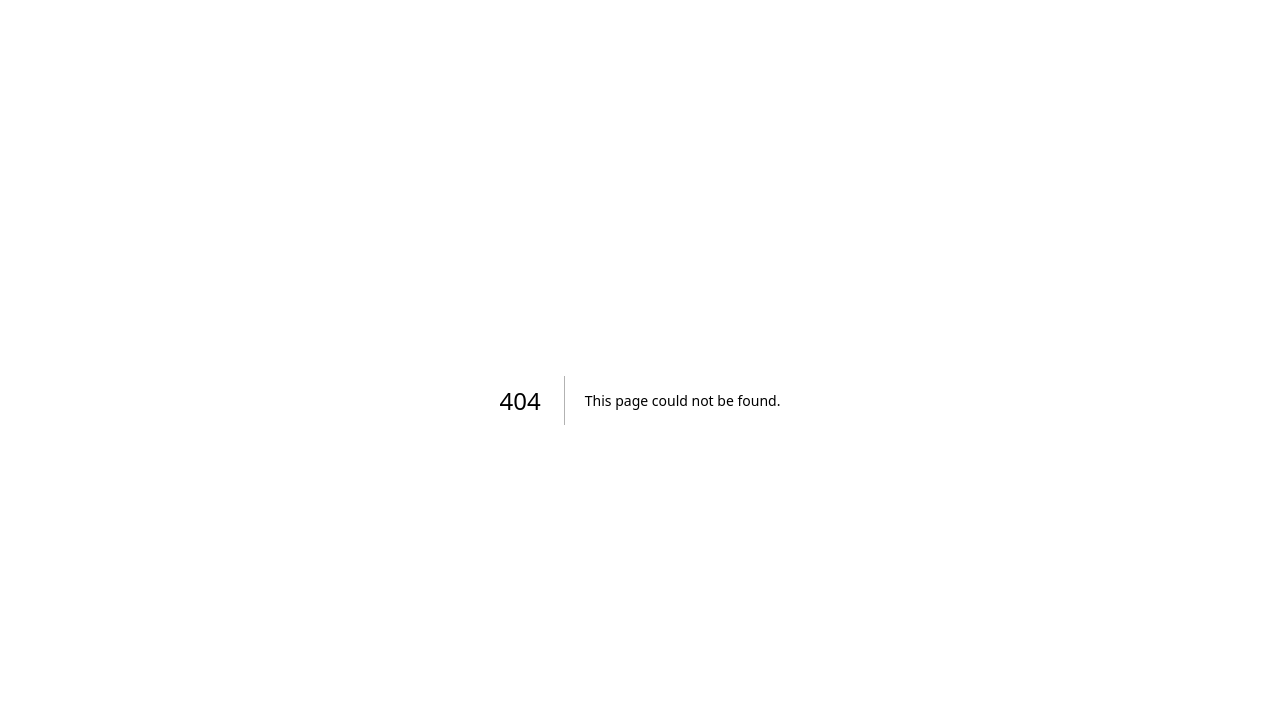
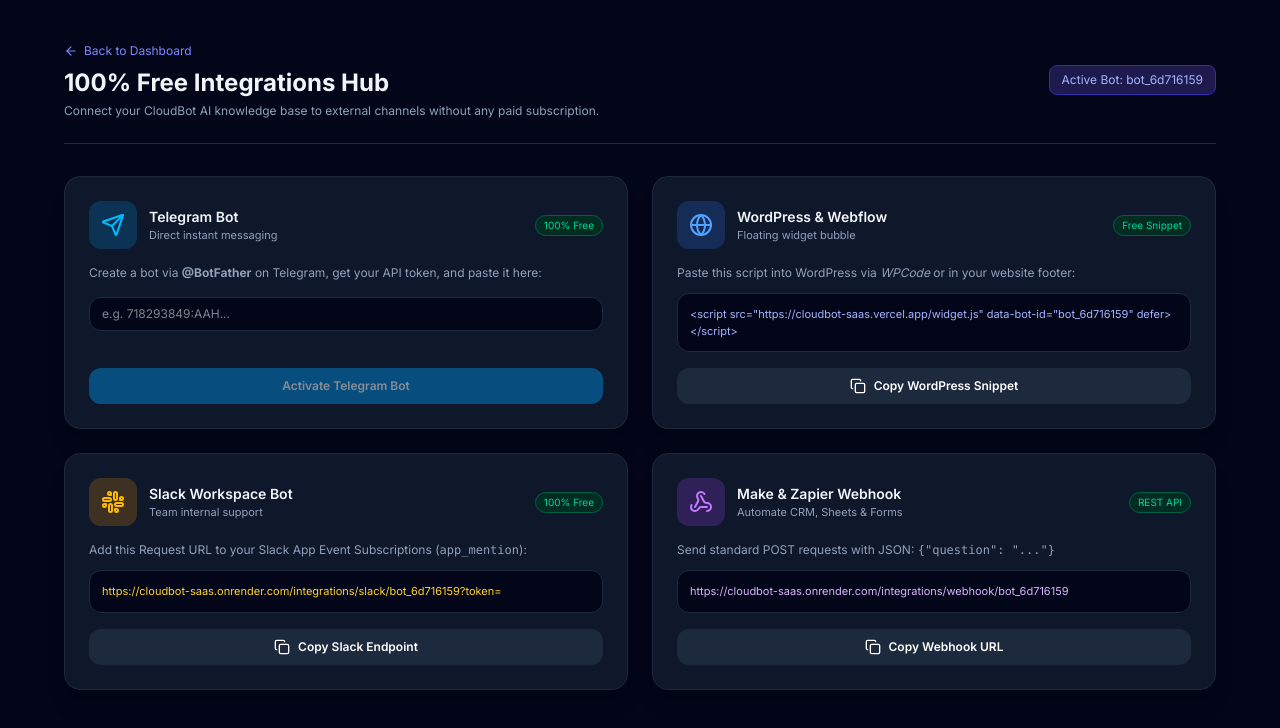
Before and after one commit to satyamlokhande25-maker/cloudbot-saas, a Next.js app in the folder frontend/: page /integrations in a window 1280 px wide. Before the commit this address had no page. Shown: the top 728 px of the page. Built offline with nearby package versions, Linux system fonts and the light colour scheme.

Commit message:
Add full suite of free integrations: Telegram, WordPress, Slack, and Webhooks

```diff
--- /dev/null
+++ b/frontend/src/app/integrations/page.tsx
@@ -0,0 +1,201 @@
+"use client";
+
+import React, { useState } from "react";
+import { Send, Globe, Slack, Webhook, CheckCircle2, Copy, ArrowLeft } from "lucide-react";
+import Link from "next/link";
+
+export default function IntegrationsPage() {
+  const [tgToken, setTgToken] = useState("");
+  const [slackToken, setSlackToken] = useState("");
+  const [tgConnected, setTgConnected] = useState(false);
+  const [copiedKey, setCopiedKey] = useState<string | null>(null);
+
+  const BOT_ID = "bot_6d716159"; // Default active bot
+  const BASE_URL = "https://cloudbot-saas.onrender.com";
+
+  const tgWebhookUrl = `${BASE_URL}/integrations/telegram/${BOT_ID}?token=${tgToken}`;
+  const slackWebhookUrl = `${BASE_URL}/integrations/slack/${BOT_ID}?token=${slackToken}`;
+  const customWebhookUrl = `${BASE_URL}/integrations/webhook/${BOT_ID}`;
+  const wpSnippet = `<script src="https://cloudbot-saas.vercel.app/widget.js" data-bot-id="${BOT_ID}" defer></script>`;
+
+  const copyToClipboard = (text: string, key: string) => {
+    navigator.clipboard.writeText(text);
+    setCopiedKey(key);
+    setTimeout(() => setCopiedKey(null), 2000);
+  };
+
+  const handleConnectTelegram = async () => {
+    if (!tgToken.trim()) return;
+    try {
+      const url = `https://api.telegram.org/bot${tgToken}/setWebhook?url=${encodeURIComponent(tgWebhookUrl)}`;
+      const res = await fetch(url);
+      const data = await res.json();
+      if (data.ok) setTgConnected(true);
+      else alert("Telegram Error: " + data.description);
+    } catch (e) {
+      alert("Failed to connect Telegram webhook.");
+    }
+  };
+
+  return (
+    <div className="min-h-screen bg-slate-950 text-slate-100 p-6 md:p-10">
+      <div className="max-w-6xl mx-auto space-y-8">
+
+        {/* Header */}
+        <div className="flex items-center justify-between border-b border-slate-800 pb-6">
+          <div>
+            <Link href="/" className="inline-flex items-center gap-1.5 text-xs text-indigo-400 hover:underline mb-2">
+              <ArrowLeft className="w-3.5 h-3.5" /> Back to Dashboard
+            </Link>
+            <h1 className="text-2xl font-bold">100% Free Integrations Hub</h1>
+            <p className="text-xs text-slate-400 mt-1">Connect your CloudBot AI knowledge base to external channels without any paid subscription.</p>
+          </div>
+          <span className="text-xs bg-indigo-950 text-indigo-300 border border-indigo-800 px-3 py-1.5 rounded-lg font-mono">
+            Active Bot: {BOT_ID}
+          </span>
+        </div>
+
+        {/* Integrations Grid */}
+        <div className="grid grid-cols-1 md:grid-cols-2 gap-6">
+
+          {/* 1. Telegram Bot */}
+          <div className="bg-slate-900 border border-slate-800 rounded-2xl p-6 flex flex-col justify-between shadow-xl">
+            <div>
+              <div className="flex items-center justify-between mb-4">
+                <div className="flex items-center gap-3">
+                  <div className="p-3 bg-sky-500/20 text-sky-400 rounded-xl">
+                    <Send className="w-6 h-6" />
+                  </div>
+                  <div>
+                    <h3 className="font-semibold text-sm">Telegram Bot</h3>
+                    <p className="text-[11px] text-slate-400">Direct instant messaging</p>
+                  </div>
+                </div>
+                <span className="text-[10px] bg-emerald-950 border border-emerald-800 text-emerald-400 px-2 py-0.5 rounded-full">
+                  100% Free
+                </span>
+              </div>
+              <p className="text-xs text-slate-400 mb-4">
+                Create a bot via <strong>@BotFather</strong> on Telegram, get your API token, and paste it here:
+              </p>
+              <input
+                type="text"
+                value={tgToken}
+                onChange={(e) => setTgToken(e.target.value)}
+                placeholder="e.g. 718293849:AAH..."
+                className="w-full bg-slate-950 border border-slate-800 rounded-xl px-3 py-2 text-xs text-white mb-3"
+              />
+            </div>
+            <button
+              onClick={handleConnectTelegram}
+              disabled={!tgToken.trim() || tgConnected}
+              className="w-full py-2.5 bg-sky-600 hover:bg-sky-500 disabled:opacity-50 text-white rounded-xl text-xs font-semibold flex items-center justify-center gap-2"
+            >
+              {tgConnected ? <><CheckCircle2 className="w-4 h-4" /> Connected to Telegram</> : "Activate Telegram Bot"}
+            </button>
+          </div>
+
+          {/* 2. WordPress Embed */}
+          <div className="bg-slate-900 border border-slate-800 rounded-2xl p-6 flex flex-col justify-between shadow-xl">
+            <div>
+              <div className="flex items-center justify-between mb-4">
+                <div className="flex items-center gap-3">
+                  <div className="p-3 bg-blue-500/20 text-blue-400 rounded-xl">
+                    <Globe className="w-6 h-6" />
+                  </div>
+                  <div>
+                    <h3 className="font-semibold text-sm">WordPress & Webflow</h3>
+                    <p className="text-[11px] text-slate-400">Floating widget bubble</p>
+                  </div>
+                </div>
+                <span className="text-[10px] bg-emerald-950 border border-emerald-800 text-emerald-400 px-2 py-0.5 rounded-full">
+                  Free Snippet
+                </span>
+              </div>
+              <p className="text-xs text-slate-400 mb-3">
+                Paste this script into WordPress via <em>WPCode</em> or in your website footer:
+              </p>
+              <div className="bg-slate-950 p-3 rounded-xl border border-slate-800 text-[11px] font-mono text-indigo-300 break-all mb-4">
+                {wpSnippet}
+              </div>
+            </div>
+            <button
+              onClick={() => copyToClipboard(wpSnippet, "wp")}
+              className="w-full py-2.5 bg-slate-800 hover:bg-slate-700 text-white rounded-xl text-xs font-semibold flex items-center justify-center gap-2"
+            >
+              {copiedKey === "wp" ? <CheckCircle2 className="w-4 h-4 text-emerald-400" /> : <Copy className="w-4 h-4" />}
+              {copiedKey === "wp" ? "Copied Script Tag!" : "Copy WordPress Snippet"}
+            </button>
+          </div>
+
+          {/* 3. Slack Workspace */}
+          <div className="bg-slate-900 border border-slate-800 rounded-2xl p-6 flex flex-col justify-between shadow-xl">
+            <div>
+              <div className="flex items-center justify-between mb-4">
+                <div className="flex items-center gap-3">
+                  <div className="p-3 bg-amber-500/20 text-amber-400 rounded-xl">
+                    <Slack className="w-6 h-6" />
+                  </div>
+                  <div>
+                    <h3 className="font-semibold text-sm">Slack Workspace Bot</h3>
+                    <p className="text-[11px] text-slate-400">Team internal support</p>
+                  </div>
+                </div>
+                <span className="text-[10px] bg-emerald-950 border border-emerald-800 text-emerald-400 px-2 py-0.5 rounded-full">
+                  100% Free
+                </span>
+              </div>
+              <p className="text-xs text-slate-400 mb-3">
+                Add this Request URL to your Slack App Event Subscriptions (<code>app_mention</code>):
+              </p>
+              <div className="bg-slate-950 p-3 rounded-xl border border-slate-800 text-[11px] font-mono text-amber-300 break-all mb-4">
+                {slackWebhookUrl}
+              </div>
+            </div>
+            <button
+              onClick={() => copyToClipboard(slackWebhookUrl, "slack")}
+              className="w-full py-2.5 bg-slate-800 hover:bg-slate-700 text-white rounded-xl text-xs font-semibold flex items-center justify-center gap-2"
+            >
+              {copiedKey === "slack" ? <CheckCircle2 className="w-4 h-4 text-emerald-400" /> : <Copy className="w-4 h-4" />}
+              Copy Slack Endpoint
+            </button>
+          </div>
+
+          {/* 4. Make / Zapier Custom Webhook */}
+          <div className="bg-slate-900 border border-slate-800 rounded-2xl p-6 flex flex-col justify-between shadow-xl">
+            <div>
+              <div className="flex items-center justify-between mb-4">
+                <div className="flex items-center gap-3">
+                  <div className="p-3 bg-purple-500/20 text-purple-400 rounded-xl">
+                    <Webhook className="w-6 h-6" />
+                  </div>
+                  <div>
+                    <h3 className="font-semibold text-sm">Make & Zapier Webhook</h3>
+                    <p className="text-[11px] text-slate-400">Automate CRM, Sheets & Forms</p>
+                  </div>
+                </div>
+                <span className="text-[10px] bg-emerald-950 border border-emerald-800 text-emerald-400 px-2 py-0.5 rounded-full">
+                  REST API
+                </span>
+              </div>
+              <p className="text-xs text-slate-400 mb-3">
+                Send standard POST requests with JSON: <code>{`{"question": "..."}`}</code>
+              </p>
+              <div className="bg-slate-950 p-3 rounded-xl border border-slate-800 text-[11px] font-mono text-purple-300 break-all mb-4">
+                {customWebhookUrl}
+              </div>
+            </div>
+            <button
+              onClick={() => copyToClipboard(customWebhookUrl, "webhook")}
+              className="w-full py-2.5 bg-slate-800 hover:bg-slate-700 text-white rounded-xl text-xs font-semibold flex items-center justify-center gap-2"
+            >
+              {copiedKey === "webhook" ? <CheckCircle2 className="w-4 h-4 text-emerald-400" /> : <Copy className="w-4 h-4" />}
+              Copy Webhook URL
+            </button>
+          </div>
+
+        </div>
+      </div>
+    </div>
+  );
+}
```
Also changed, not shown: 1 other file (tests, documents, lock files or other folders).
